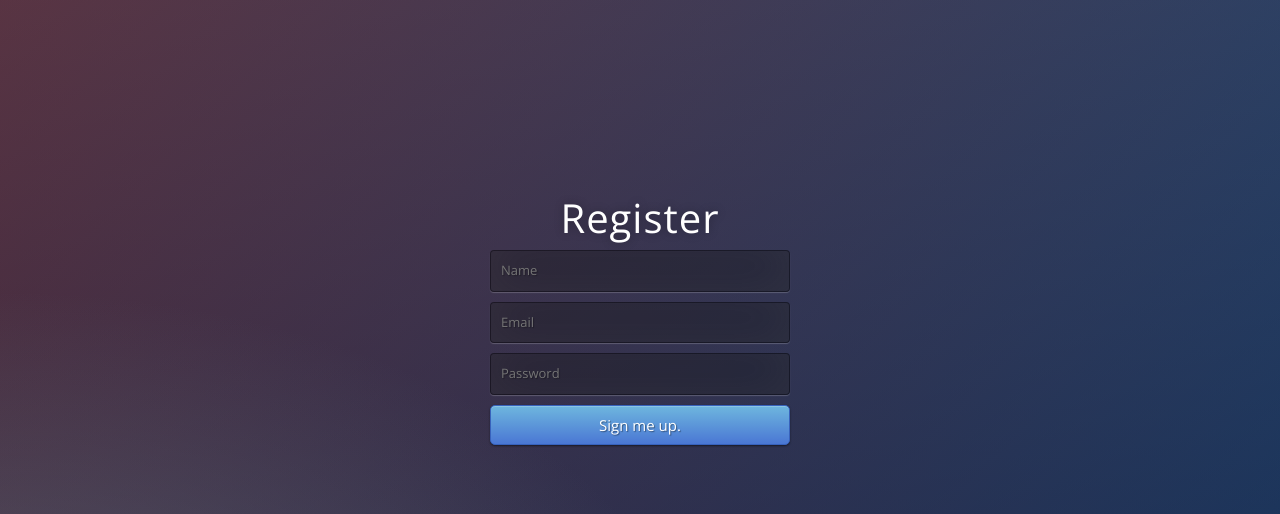
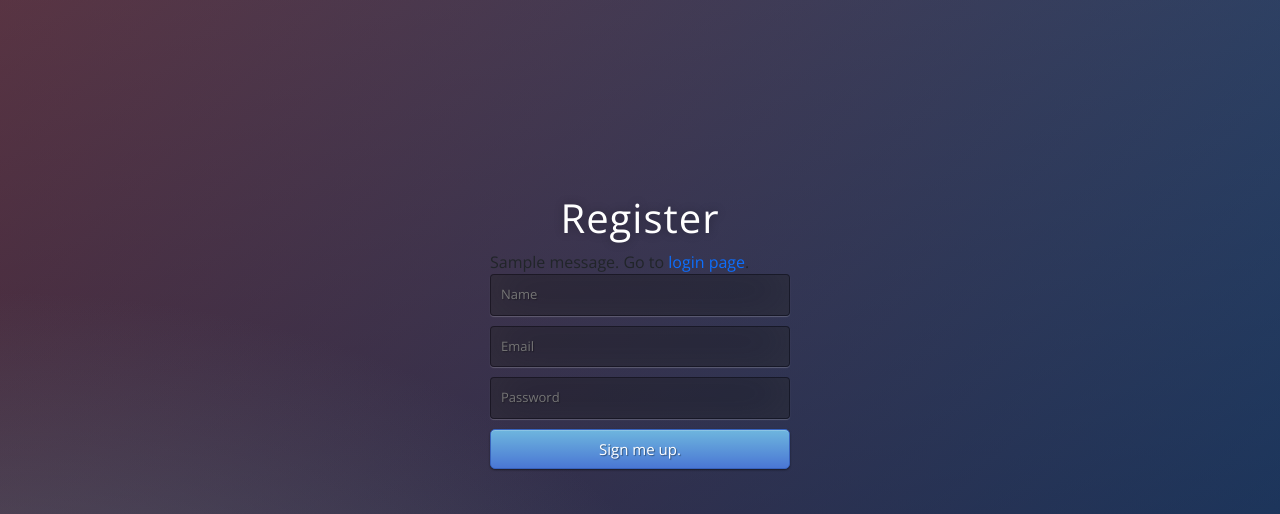
Before and after one commit to WilliamSpanfelner/day-68AuthenticationFlaskProject, a Flask app: page /register in a window 1280 px wide. Shown: the part 56-570 px from the top of the page. Run offline with Flask 2, Linux system fonts and the light colour scheme; tables that the repository leaves empty hold one stand-in row (values such as "Sample post"); one stand-in notice (Sample message) is shown; some libraries are stand-ins or nearby versions.

Commit message:
Add user feedback for incorrect details entry.

```diff
--- a/templates/register.html
+++ b/templates/register.html
@@ -3,6 +3,13 @@
 
 <div class="box">
 	<h1>Register</h1>
+    {% with messages = get_flashed_messages() %}
+    {% if messages %}
+        <div class="message warning">
+            {{ messages[0] }}. Go to <a href="{{ url_for('login') }}">login page</a>.
+        </div>
+    {% endif %}
+    {% endwith%}
     <form action="{{ url_for('register') }}" method="post">
     	<input type="text" name="name" placeholder="Name" required="required" />
 		<input type="email" name="email" placeholder="Email" required="required" />
```
